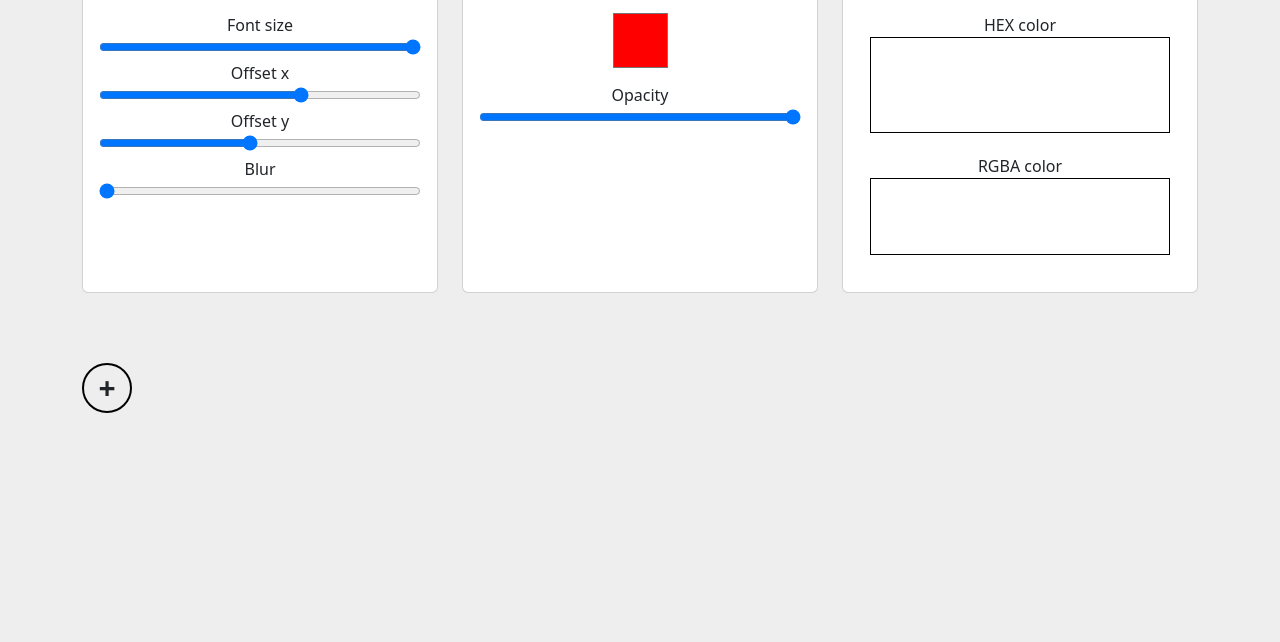
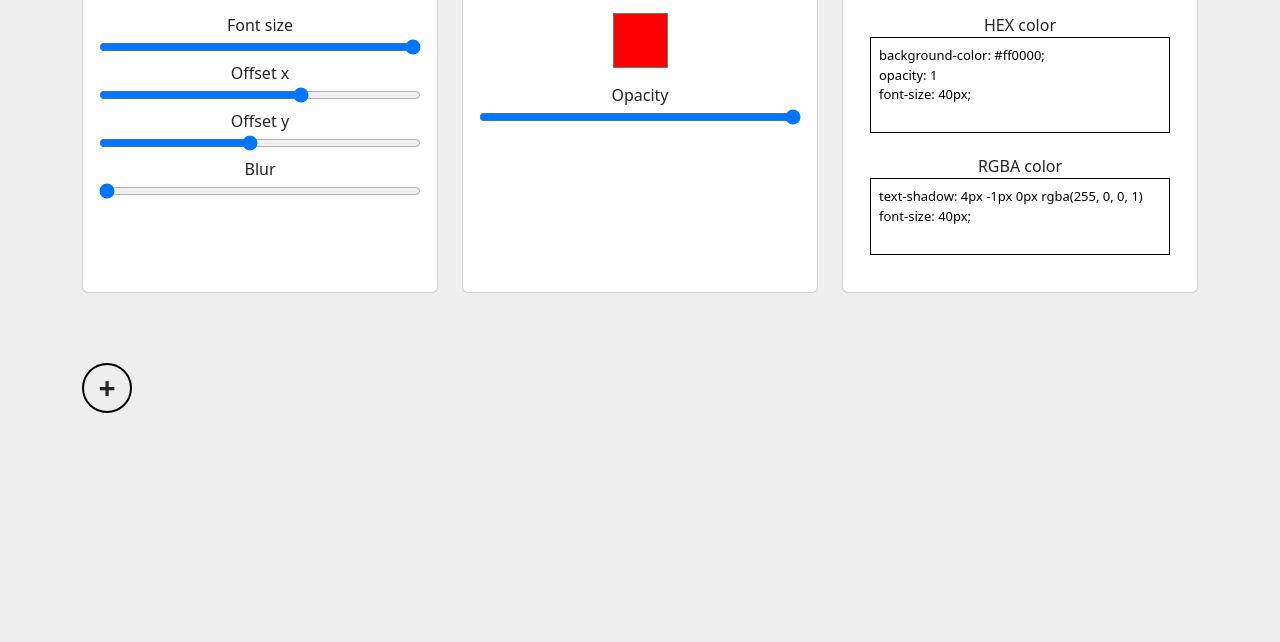
Before and after one commit to Zavarzina2023/JQuery-Bootstrap, a website: page index.html in a window 1280 px wide. Shown: the part 158-800 px from the top of the page. Drawn offline with nearby package versions, Linux system fonts and the light colour scheme.

Commit message:
jquery-bs

```diff
--- a/index.html
+++ b/index.html
@@ -72,7 +72,7 @@
     </section>
   </main>
 
-  <script src="code.js"></script>
+  <script src="shadow.js"></script>
   <script src="gallery.js"></script>
 </body>
 </html>
```
